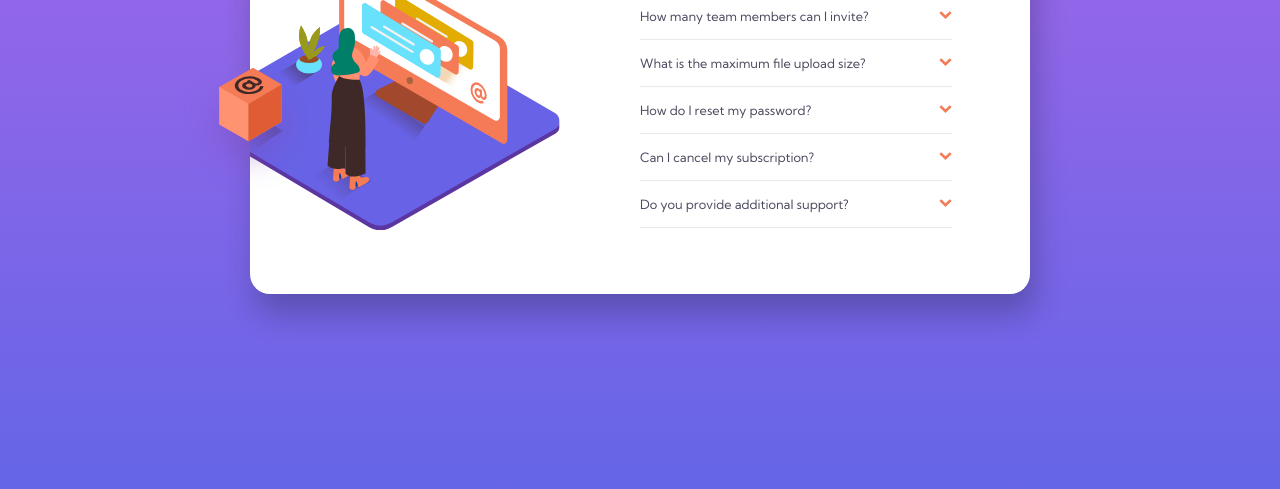
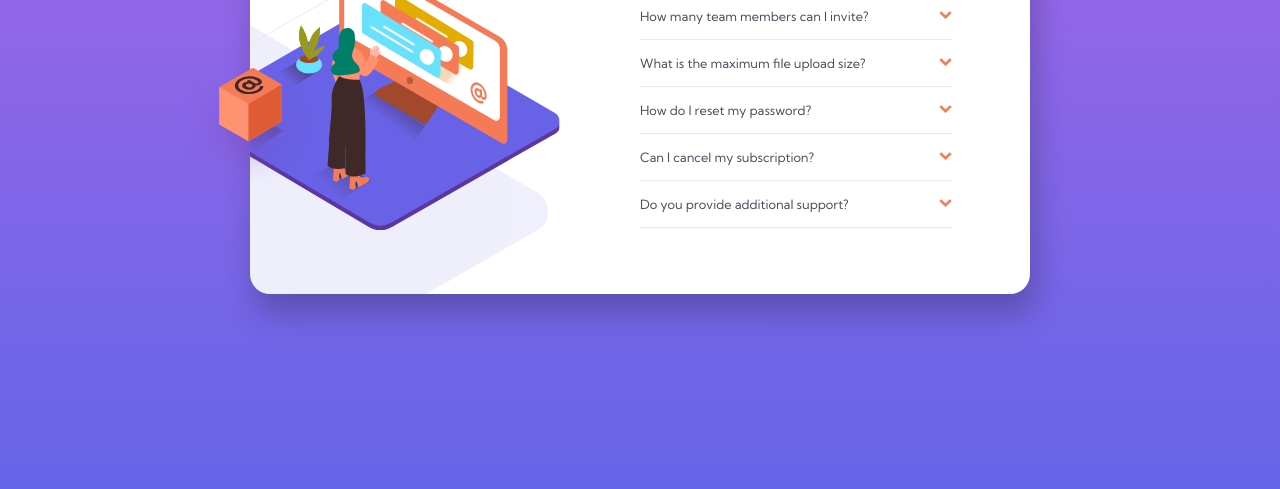
Before and after one commit to DwillDev/FrEndMen-FAQ-Accordion-Card, a plain HTML site: page index.html in a window 1280 px wide. Shown: the part 311-800 px from the top of the page. Drawn offline with Linux system fonts and the light colour scheme; the site is published under a folder, as on GitHub Pages, so addresses that start at the root find nothing.

Commit message:
Update main.css

```diff
--- a/css/main.css
+++ b/css/main.css
@@ -86,7 +86,7 @@ img {
   width: calc(100% - 6rem);
   padding-bottom: clamp(2rem, 7vh, 4rem);
   margin-bottom: 50%;
-  background: white url("/./img/bg-pattern-mobile.svg") no-repeat center top/calc(min(67%, 35rem)) auto;
+  background: white url("../img/bg-pattern-mobile.svg") no-repeat center top/calc(min(67%, 35rem)) auto;
   border-radius: 2rem;
   -webkit-box-shadow: 0.5rem 2rem 3rem rgba(29, 30, 53, 0.3);
           box-shadow: 0.5rem 2rem 3rem rgba(29, 30, 53, 0.3);
@@ -206,7 +206,7 @@ img {
     width: calc(100% - 50rem);
     padding: 5% 0;
     margin: 0;
-    background: white url("/./img/bg-pattern-desktop.svg") left -60rem bottom -17rem/auto calc(100% + 47rem) no-repeat fixed border-box;
+    background: white url("../img/bg-pattern-desktop.svg") left -60rem bottom -17rem/auto calc(100% + 47rem) no-repeat fixed border-box;
   }
   .accordion {
     -ms-flex-preferred-size: 50%;
```
